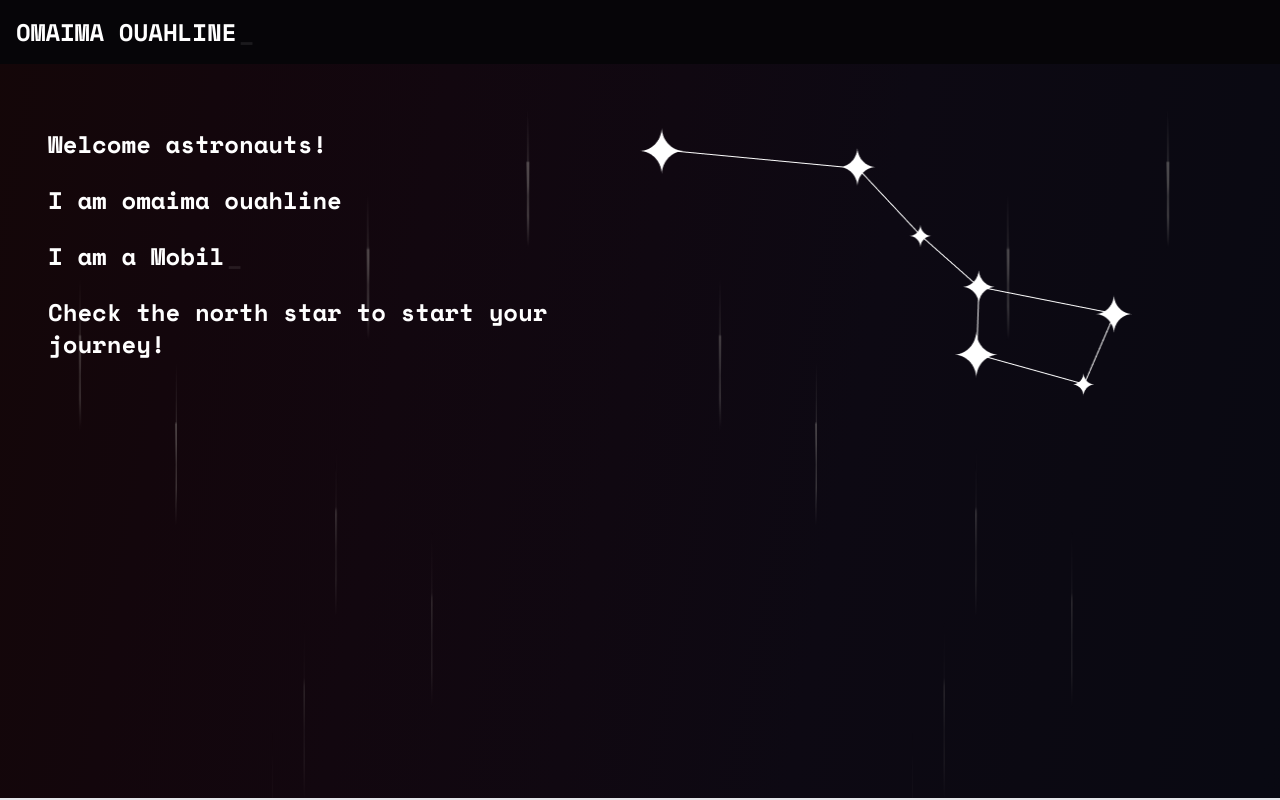
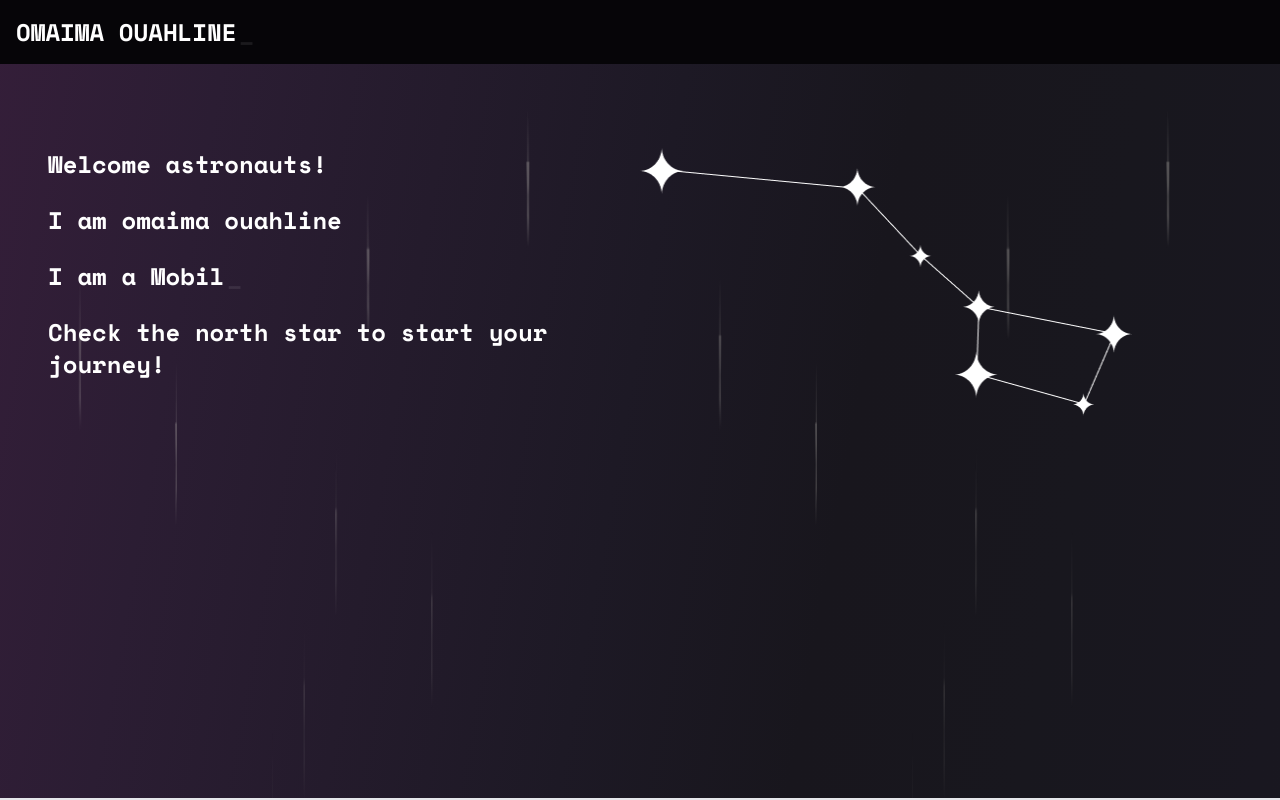
Before and after one commit to ouahlineomaima/portfolio2, a React (Create React App) app: page / in a window 1280 px wide. Shown: the top 800 px of the page. Built offline with nearby package versions, Linux system fonts and the light colour scheme.

Commit message:
fixing the background and some staff

```diff
--- a/src/components/BannerContent.jsx
+++ b/src/components/BannerContent.jsx
@@ -16,7 +16,7 @@ export default function BannerContent() {
         }
     }
   return (
-    <section className='h-screen font-SpaceMono md:flex md:justify-between absolute top-0 left-0 w-screen border-b-2' id='bannerContent'>
+    <section className='h-screen font-SpaceMono md:flex md:justify-between absolute top-0 left-0 w-screen border-b-2 lg:pt-5' id='bannerContent'>
             <div className="text-white px-12 mt-32 font-bold md:w-1/2 md:h-1/2">
                 <h1 className="text-sm l:text-2xl w-full pb-3">Welcome astronauts!</h1>
                 <h1 className="text-sm l:text-2xl w-full py-3">I am omaima ouahline</h1>
--- a/src/components/NavBar.jsx
+++ b/src/components/NavBar.jsx
@@ -97,7 +97,7 @@ function NavBar() {
                     delaySpeed={3000}
                 /></h1>
       <ul className={hidden
-        ? 'flex hidden' : 'hidden md:flex mr-10'}>
+        ? 'flex hidden uppercase' : 'hidden md:flex mr-10 uppercase'}>
         <li className='py-4 px-5'>
           <Link to="/home" className='flex items-center' onClick={() => onUpdateActiveLink('banner')}>
             <img src={earth} alt="" className='px-2' />
--- a/src/components/Projects.jsx
+++ b/src/components/Projects.jsx
@@ -13,7 +13,7 @@ function Projects() {
         <img src={rocket} alt="" />
       </div>
       <div className='md:flex md:flex-grow mt-10 items-center sm:justify-center '>
-        <img src={settingAstronaut} alt="" className='ml-12 sm:ml-[28%] md:h-[25vh] sm:max-h-[20vh] sm:mt-3 sm:mb-2 px-4 animate-bounce h-1/2 -z-10' />
+        <img src={settingAstronaut} alt="" className='ml-12 sm:w-auto w-[200px] sm:ml-[28%] md:h-[25vh] sm:max-h-[20vh] sm:mt-3 sm:mb-2 px-4 animate-bounce h-1/2 -z-10' />
         <div className='px-8 flex flex-wrap md:max-h-[75vh] '>
           {resolvedProjects.map((project, index) => {
             return (
--- a/src/index.css
+++ b/src/index.css
@@ -4,7 +4,7 @@
 @tailwind utilities;
 
 body {
-    background-image: linear-gradient(to right bottom, #140608, #13060c, #12070f, #100811, #0d0913, #0b0912, #090912, #080911, #08080f, #08070d, #07060b, #060508);
+    background-image: linear-gradient(to right bottom, #341e39, #2b1d33, #241b2c, #1d1925, #18161d, #18171e, #191720, #191821, #1e1c2d, #241f38, #2b2244, #33254f);
 
 }
 .container{
@@ -38,7 +38,7 @@ body {
     box-shadow: 0 0 0 0.5rem #cdcbc444,
     0 0 6rem #cdcbc4,
     0 0 9rem #cdcbc4  ;
-    animation: animate 15s linear infinite ;
+    animation: animate 2s linear infinite ;
     animation-duration: calc(125s / var(--i));
 }
 .stars .star:nth-child(even){
```
